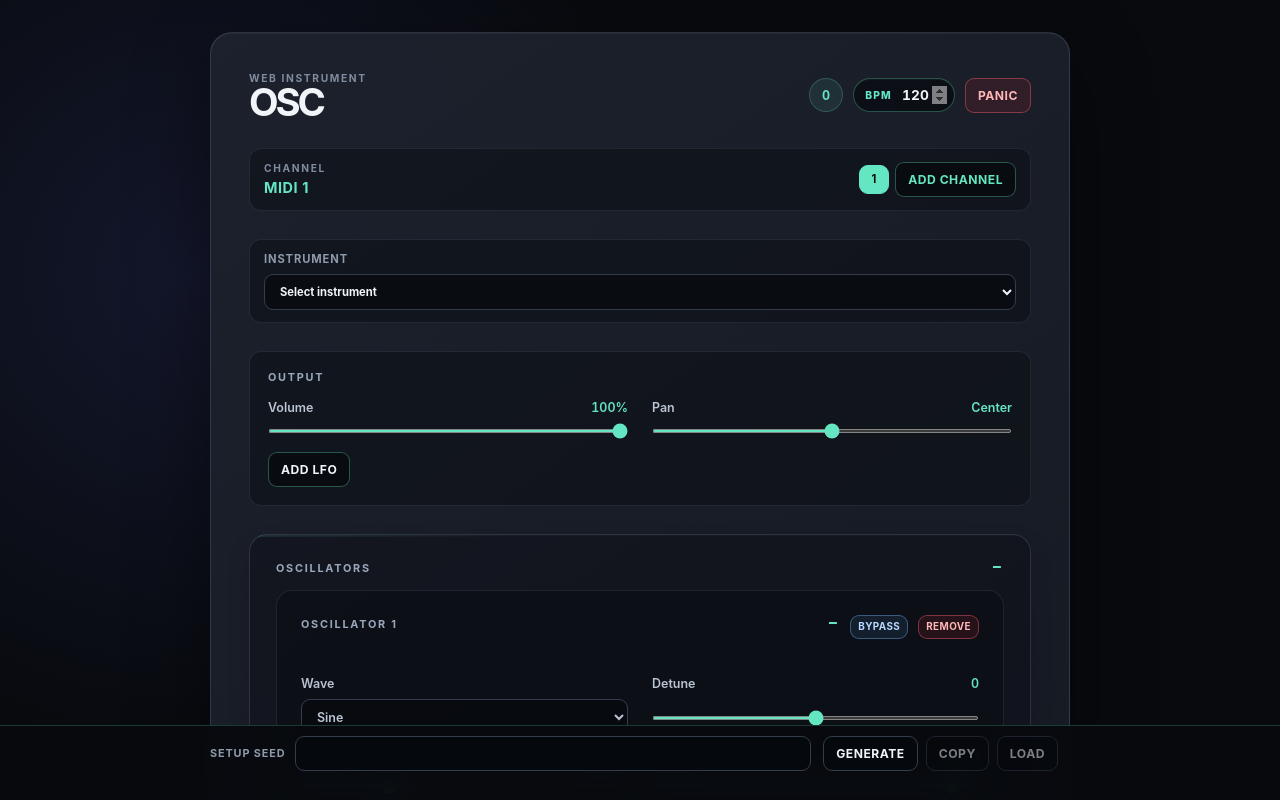
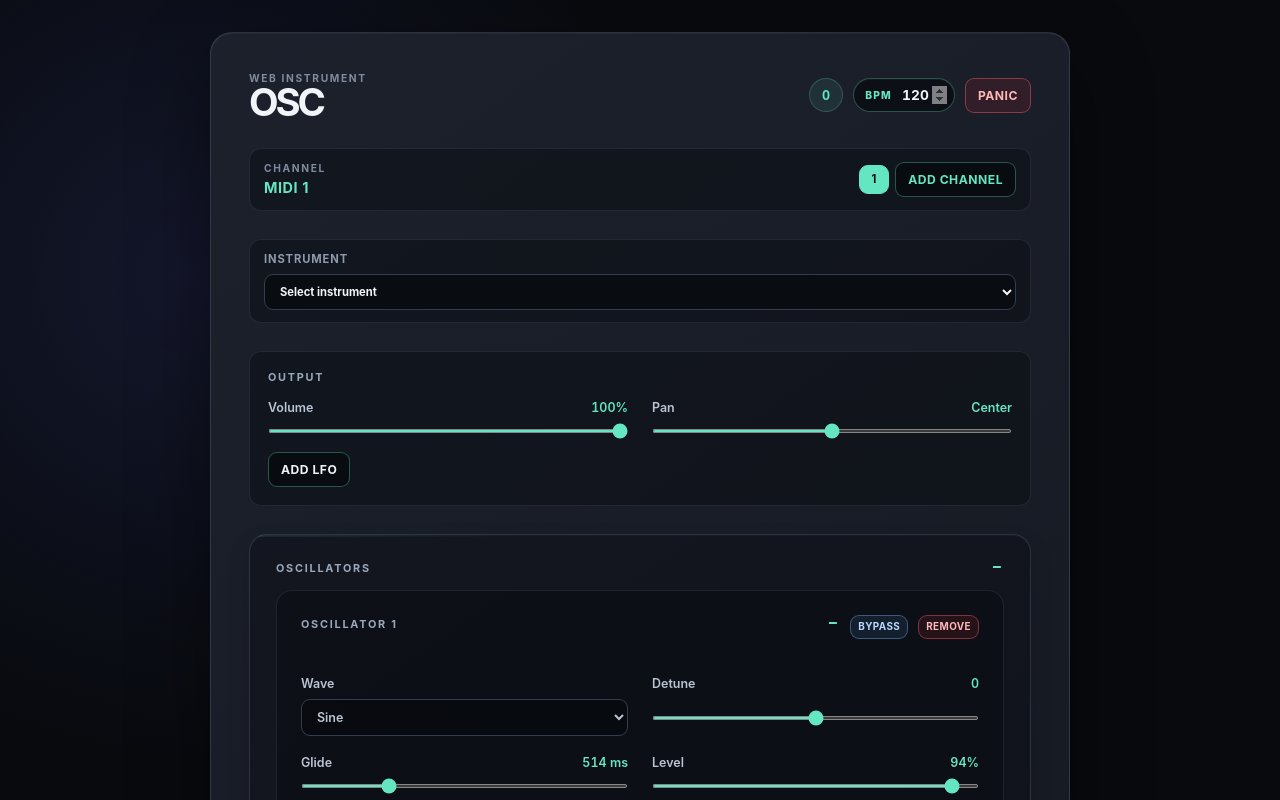
Before and after one commit to hendrik-goebel/synth2, a Vue app: page / in a window 1280 px wide. Shown: the top 800 px of the page. Built offline with nearby package versions, Linux system fonts and the light colour scheme.

Commit message:
add seed

```diff
--- a/src/App.vue
+++ b/src/App.vue
@@ -1390,7 +1390,6 @@ onUnmounted(() => {
         </div>
         <span class="status midi-status" aria-live="polite">{{ midiStatus }}</span>
       </section>
-    </section>
 
       <section class="seed-panel" aria-label="Setup seed">
         <div class="seed-panel-content">
@@ -1406,5 +1405,6 @@ onUnmounted(() => {
           <span class="seed-status" aria-live="polite">{{ seedStatus }}</span>
         </div>
       </section>
+    </section>
   </main>
 </template>
--- a/src/style.css
+++ b/src/style.css
@@ -34,7 +34,7 @@ body {
   display: grid;
   place-items: center;
   min-height: 100vh;
-  padding: 32px 20px 118px;
+  padding: 32px 20px;
 }
 
 .panel {
@@ -572,15 +572,9 @@ select:disabled {
 }
 
 .seed-panel {
-  position: fixed;
-  right: 0;
-  bottom: 0;
-  left: 0;
-  z-index: 10;
-  padding: 10px 20px;
-  background: rgba(8, 10, 14, 0.94);
+  padding: 14px;
+  background: rgba(5, 7, 11, 0.35);
   border-top: 1px solid rgba(101, 230, 194, 0.22);
-  backdrop-filter: blur(12px);
 }
 
 .seed-panel-content {
@@ -631,7 +625,7 @@ select:disabled {
 
 @media (max-width: 560px) {
   .app {
-    padding: 14px 14px 170px;
+    padding: 14px;
   }
 
   .panel {
```
Lines whose indentation alone changed are shown as unchanged.
